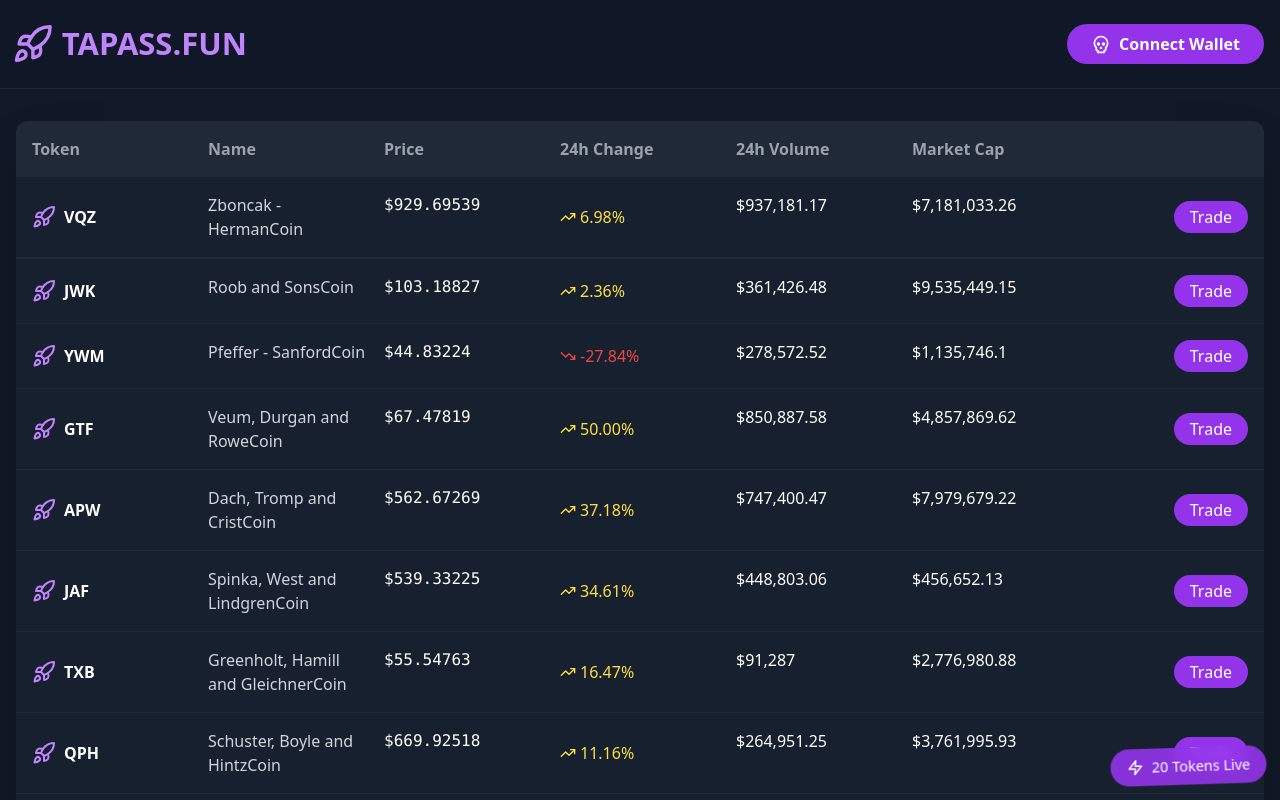
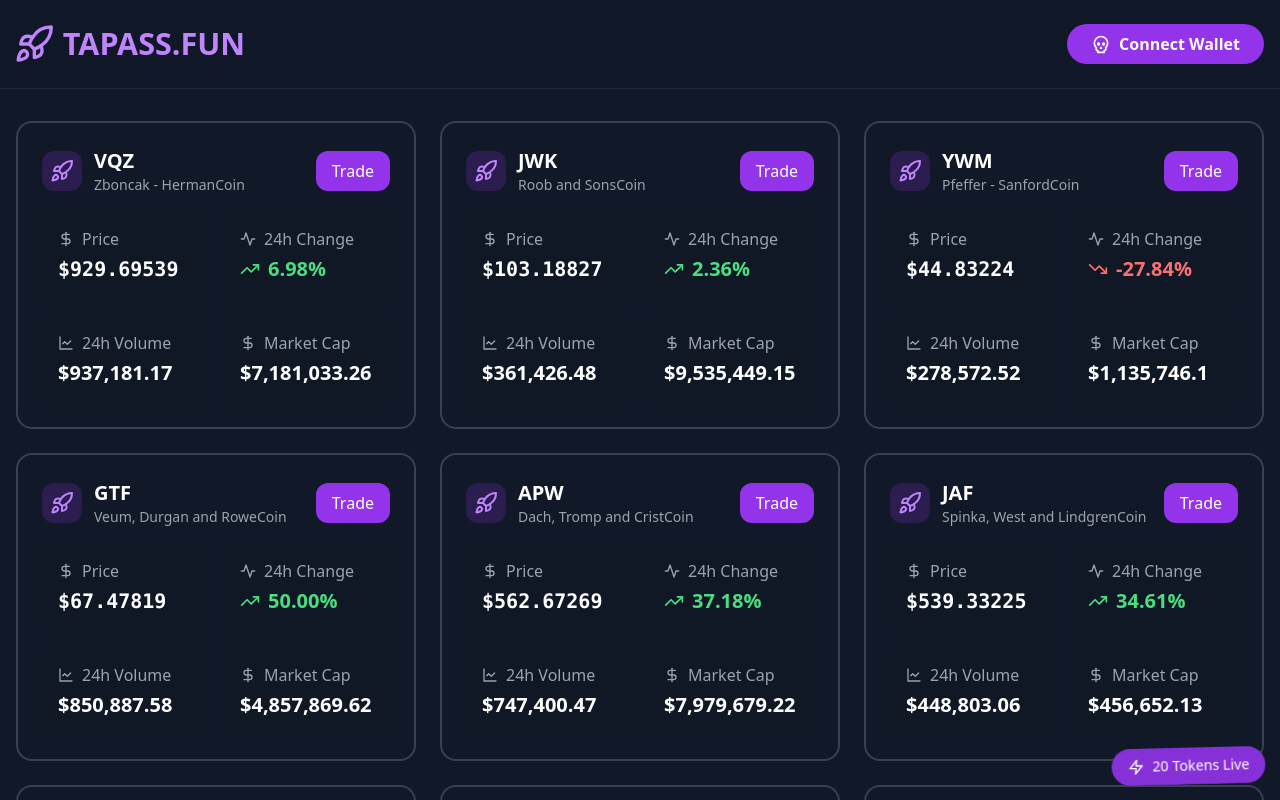
Before and after one commit to alexlwn123/TapassFun, a React (Vite) app: page / in a window 1280 px wide. Shown: the top 800 px of the page. Built offline with nearby package versions, Linux system fonts and the light colour scheme.

Commit message:
feat: style updates

```diff
--- a/src/App.tsx
+++ b/src/App.tsx
@@ -1,6 +1,6 @@
 import { motion } from 'framer-motion';
 import { useTokens } from './hooks/useTokens';
-import { TokenRow } from './components/TokenRow';
+import { TokenCard } from './components/TokenRow';
 import { Footer } from './components/Footer';
 import { Skull, Rocket, Zap } from 'lucide-react';
 
@@ -51,23 +51,11 @@ function App() {
         <motion.div
           initial={{ opacity: 0, y: 20 }}
           animate={{ opacity: 1, y: 0 }}
-          className="bg-gray-800/50 rounded-xl overflow-hidden shadow-2xl"
+          className="grid grid-cols-1 md:grid-cols-2 lg:grid-cols-3 gap-6"
         >
-          <div className="grid grid-cols-7 gap-4 p-4 bg-gray-800 font-semibold text-gray-400">
-            <div>Token</div>
-            <div>Name</div>
-            <div>Price</div>
-            <div>24h Change</div>
-            <div>24h Volume</div>
-            <div>Market Cap</div>
-            <div></div>
-          </div>
-
-          <div className="divide-y divide-gray-800">
-            {tokens.map(token => (
-              <TokenRow key={token.id} token={token} />
-            ))}
-          </div>
+          {tokens.map(token => (
+            <TokenCard key={token.id} token={token} />
+          ))}
         </motion.div>
 
         <motion.div
--- a/src/components/TokenRow.tsx
+++ b/src/components/TokenRow.tsx
@@ -1,13 +1,13 @@
 import React, { useEffect, useState } from 'react';
 import { motion, useAnimation } from 'framer-motion';
 import { Token } from '../types';
-import { Rocket, TrendingDown, TrendingUp } from 'lucide-react';
+import { Rocket, TrendingDown, TrendingUp, Activity, DollarSign, LineChart } from 'lucide-react';
 
-interface TokenRowProps {
+interface TokenCardProps {
   token: Token;
 }
 
-export const TokenRow: React.FC<TokenRowProps> = ({ token }) => {
+export const TokenCard: React.FC<TokenCardProps> = ({ token }) => {
   const isPositive = token.change24h > 0;
   const controls = useAnimation();
   const [hasChanged, setHasChanged] = useState(false);
@@ -26,15 +26,17 @@ export const TokenRow: React.FC<TokenRowProps> = ({ token }) => {
     if (valueChanged) {
       setHasChanged(true);
       const flashColor = isPositive ?
-        ['transparent', 'rgba(255, 255, 0, 0.8)', 'rgba(255, 255, 0, 0.4)', 'transparent'] :
-        ['transparent', 'rgba(255, 0, 0, 0.8)', 'rgba(255, 0, 0, 0.4)', 'transparent'];
+        ['rgba(0, 255, 0, 0)', 'rgba(0, 255, 0, 1)', 'rgba(0, 255, 0, 1)', 'rgba(0, 255, 0, 1)', 'rgba(0, 255, 0, 0)'] :
+        ['rgba(255, 0, 0, 0)', 'rgba(255, 0, 0, 1)', 'rgba(255, 0, 0, 1)', 'rgba(255, 0, 0, 1)', 'rgba(255, 0, 0, 0)'];
 
       controls.start({
         backgroundColor: flashColor,
-        scale: [1, 1.3, 0.75, 1.3, 0.9, 1],
+        scale: [1, 1.8, 0.7, 1.8, 1],
         transition: {
-          duration: 0.5,
-          times: [0, 0.2, 0.5, 1]
+          duration: 0.7,
+          type: 'spring',
+          bounce: 0.1,
+          times: [0, 0.25, 0.5, 0.75, 1]
         }
       });
 
@@ -44,86 +46,114 @@ export const TokenRow: React.FC<TokenRowProps> = ({ token }) => {
         volume24h: token.volume24h
       });
 
-      setTimeout(() => setHasChanged(false), 700);
+      setTimeout(() => setHasChanged(false), 1000);
     }
   }, [token, prevValues, controls, isPositive]);
 
   return (
-    <div className="grid grid-cols-7 gap-4 p-4 border-b border-gray-800 hover:bg-gray-800/50 cursor-pointer relative overflow-hidden group">
+    <motion.div
+      className="bg-gray-800/50 rounded-2xl p-6 border-2 border-gray-700 hover:bg-gray-800/70 hover:border-yellow-500 transition-all relative overflow-hidden group"
+      initial={{ backgroundColor: 'transparent' }}
+      animate={controls}
+      whileHover={{ scale: 1.05 }}
+    >
+      {/* Hover effect gradient */}
       <motion.div
-        className="absolute inset-0 bg-gradient-to-r from-yellow-400/0 via-yellow-400/50 to-yellow-400/0 opacity-0 group-hover:opacity-100"
+        className="absolute inset-0 bg-gradient-to-r from-yellow-600/0 via-yellow-600/80 to-yellow-600/0 opacity-0 group-hover:opacity-100"
         initial={{ x: '-100%' }}
         animate={{ x: '100%' }}
-        transition={{ duration: 0.5, repeat: Infinity }}
+        transition={{ duration: 1, repeat: Infinity }}
       />
 
-      <motion.div
-        className="col-span-6 grid grid-cols-6 gap-4"
-        initial={{ backgroundColor: 'transparent' }}
-        animate={controls}
-      >
-        <div className="flex items-center gap-2 relative">
+      {/* Token Header */}
+      <div className="flex items-center justify-between mb-4">
+        <div className="flex items-center gap-3">
           <motion.div
             animate={{ rotate: hasChanged ? 720 : 0 }}
             transition={{ duration: 0.5 }}
+            className="p-2 bg-purple-600/20 rounded-xl"
           >
             <Rocket className="w-6 h-6 text-purple-400" />
           </motion.div>
-          <span className="font-bold text-white">{token.symbol}</span>
+          <div>
+            <h3 className="font-bold text-xl text-white">{token.symbol}</h3>
+            <p className="text-gray-400 text-sm">{token.name}</p>
+          </div>
+        </div>
+        <motion.button
+          whileHover={{ scale: 1.05 }}
+          whileTap={{ scale: 0.95 }}
+          className="px-4 py-2 bg-purple-600 text-white rounded-xl hover:bg-purple-500 transition-colors z-10"
+        >
+          Trade
+        </motion.button>
+      </div>
+
+      {/* Token Stats */}
+      <div className="grid grid-cols-2 gap-4">
+        {/* Price */}
+        <motion.div
+          className="bg-gray-900/50 p-4 rounded-xl"
+          animate={{
+            scale: token.price !== prevValues.price ? [1, 1.05, 1] : 1,
+          }}
+          transition={{ duration: 0.3 }}
+        >
+          <div className="flex items-center gap-2 text-gray-400 mb-1">
+            <DollarSign className="w-4 h-4" />
+            <span>Price</span>
+          </div>
+          <div className="text-xl font-mono font-bold text-white">
+            ${token.price.toFixed(5)}
+          </div>
+        </motion.div>
+
+        {/* 24h Change */}
+        <div className="bg-gray-900/50 p-4 rounded-xl">
+          <div className="flex items-center gap-2 text-gray-400 mb-1">
+            <Activity className="w-4 h-4" />
+            <span>24h Change</span>
+          </div>
+          <div className={`text-xl font-bold flex items-center gap-2 ${isPositive ? 'text-green-400' : 'text-red-400'}`}>
+            {isPositive ? <TrendingUp className="w-5 h-5" /> : <TrendingDown className="w-5 h-5" />}
+            {token.change24h.toFixed(2)}%
+          </div>
         </div>
 
-        <div className="text-gray-300 relative">{token.name}</div>
-
+        {/* Volume */}
         <motion.div
-          className="font-mono text-white relative"
+          className="bg-gray-900/50 p-4 rounded-xl"
           animate={{
-            scale: token.price !== prevValues.price ? [1, 2, 1, 2, 1, 2] : 1,
-            color: token.price !== prevValues.price ?
-              [isPositive ? '#22c55e' : '#ef4444', '#ffffff'] : '#ffffff'
+            scale: token.volume24h !== prevValues.volume24h ? [1, 1.05, 1] : 1,
           }}
           transition={{ duration: 0.4 }}
         >
-          ${token.price.toFixed(5)}
+          <div className="flex items-center gap-2 text-gray-400 mb-1">
+            <LineChart className="w-4 h-4" />
+            <span>24h Volume</span>
+          </div>
+          <div className="text-xl font-bold text-white">
+            ${token.volume24h.toLocaleString()}
+          </div>
         </motion.div>
 
-        <div className={`flex items-center gap-1 ${isPositive ? 'text-yellow-300' : 'text-red-500'} relative`}>
-          {isPositive ? <TrendingUp className="w-4 h-4" /> : <TrendingDown className="w-4 h-4" />}
-          {token.change24h.toFixed(2)}%
-        </div>
-
+        {/* Market Cap */}
         <motion.div
-          className="text-gray-300 relative"
+          className="bg-gray-900/50 p-4 rounded-xl"
           animate={{
-            scale: token.volume24h !== prevValues.volume24h ? [1, 1.5, 1] : 1,
-            color: token.volume24h !== prevValues.volume24h ?
-              ['#ffffff', '#FFFF00', '#ffffff'] : '#ffffff'
+            scale: token.marketCap !== prevValues.marketCap ? [1, 1.05, 1] : 1,
           }}
           transition={{ duration: 0.4 }}
         >
-          ${token.volume24h.toLocaleString()}
+          <div className="flex items-center gap-2 text-gray-400 mb-1">
+            <DollarSign className="w-4 h-4" />
+            <span>Market Cap</span>
+          </div>
+          <div className="text-xl font-bold text-white">
+            ${token.marketCap.toLocaleString()}
+          </div>
         </motion.div>
-
-        <motion.div
-          className="text-gray-300 relative"
-          animate={{
-            scale: token.marketCap !== prevValues.marketCap ? [1, 1.2, 1] : 1,
-            color: token.marketCap !== prevValues.marketCap ?
-              ['#ffffff', '#a855f7', '#ffffff'] : '#ffffff'
-          }}
-          transition={{ duration: 0.5 }}
-        >
-          ${token.marketCap.toLocaleString()}
-        </motion.div>
-      </motion.div>
-
-      <motion.div
-        className="flex justify-end relative"
-        whileHover={{ scale: 1.1 }}
-      >
-        <button className="my-auto px-4 py-1 bg-purple-600 text-white rounded-full hover:bg-purple-500 transition-colors">
-          Trade
-        </button>
-      </motion.div>
-    </div>
+      </div>
+    </motion.div>
   );
 };
```
